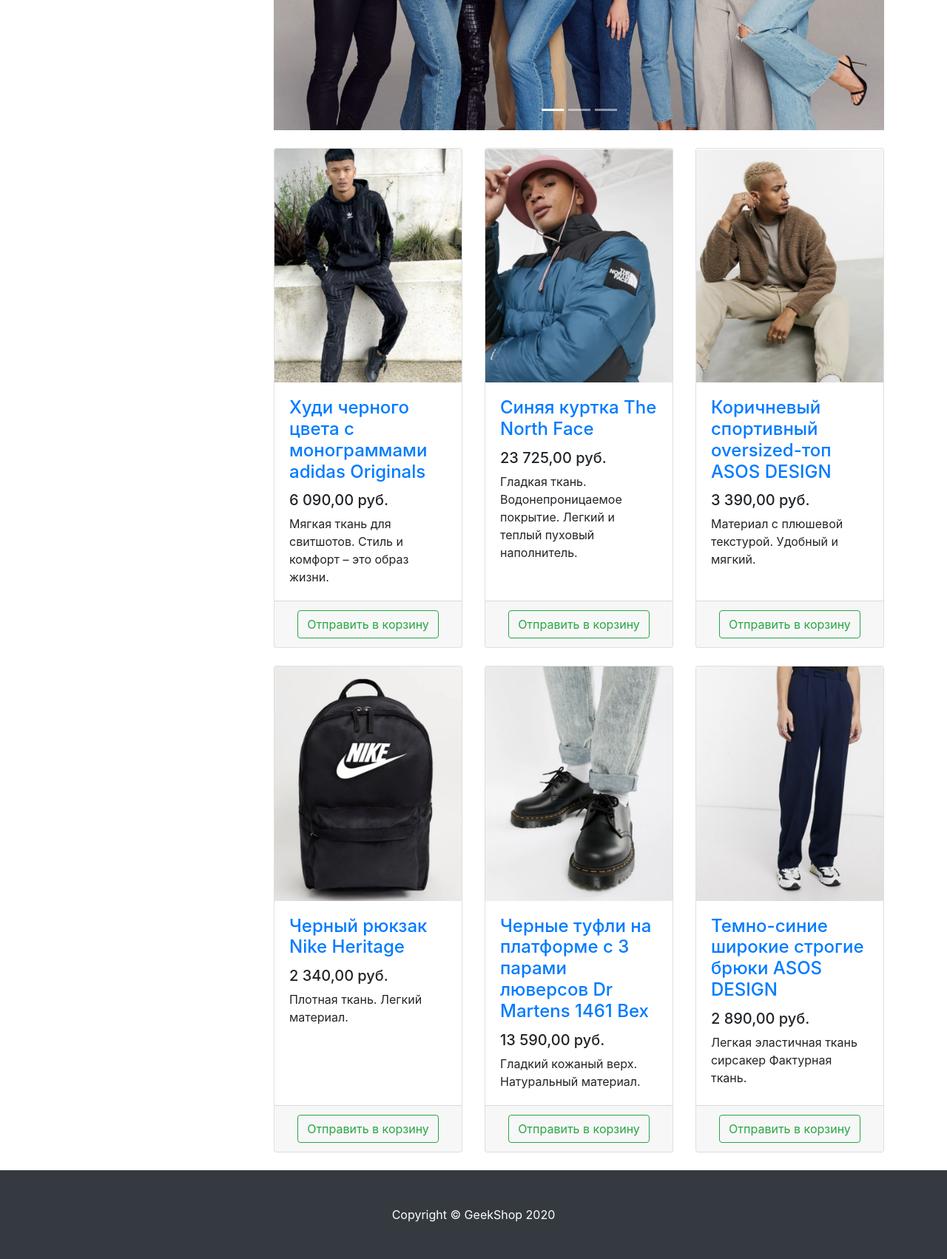
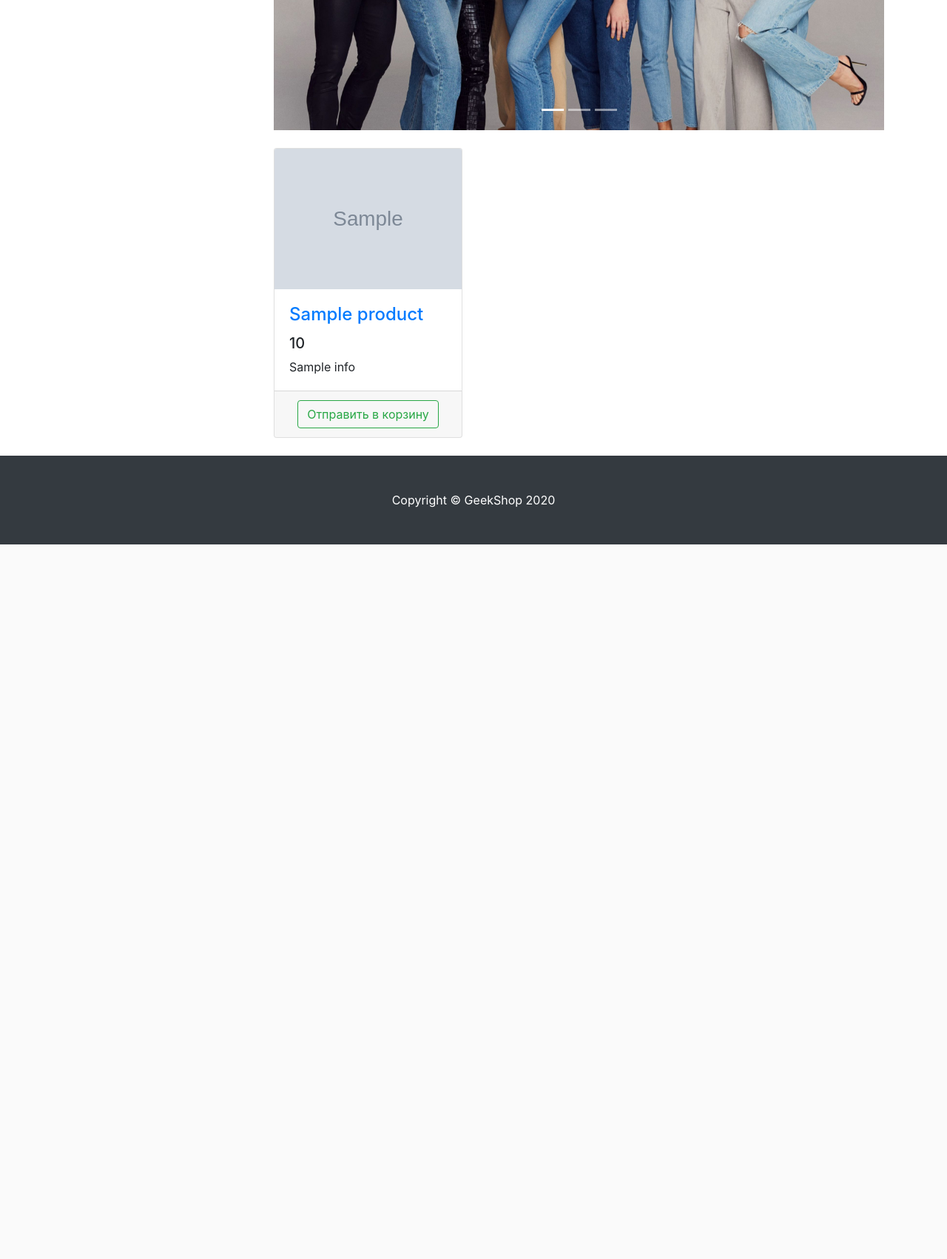
Before and after one commit to IvanCher-py/Geekshop_v1, a Django app: template mainapp/templates/mainapp/products.html in a window 1280 px wide. Shown: the part 399-2101 px from the top of the page at 74% size. After the commit the page ends 1135 px from the top, so only its background shows below. Run offline with Django 3.2, Linux system fonts and the light colour scheme; the template is opened without the code that fills it: most values are stand-ins (such as "Sample title", 1, 10 or a date in 2020); grey boxes marked "Sample" are stand-in pictures; some libraries are stand-ins or nearby versions.

Commit message:
added Product

```diff
--- a/mainapp/templates/mainapp/products.html
+++ b/mainapp/templates/mainapp/products.html
@@ -55,127 +55,27 @@
 
                 <div class="row">
 
+                    {% for product in products %}
                             <div class="col-lg-4 col-md-6 mb-4">
                                 <div class="card h-100">
                                     <a href="#">
                                         <img class="card-img-top"
-                                     src="/static/vendor/img/products/Adidas-hoodie.png"
+                                             src={{ product.foto }}
                                              alt="">
                                     </a>
                                     <div class="card-body">
                                         <h4 class="card-title">
-                                    <a href="#">Худи черного цвета с монограммами adidas Originals</a>
+                                            <a href="#">{{ product.name }}</a>
                                         </h4>
-                                <h5>6 090,00 руб.</h5>
-                                <p class="card-text">Мягкая ткань для свитшотов. Стиль и комфорт – это образ жизни.</p>
+                                        <h5>{{ product.price }}</h5>
+                                        <p class="card-text">{{ product.info }}</p>
                                     </div>
                                     <div class="card-footer text-center">
                                         <button type="button" class="btn btn-outline-success">Отправить в корзину</button>
                                     </div>
                                 </div>
                             </div>
-
-                    <div class="col-lg-4 col-md-6 mb-4">
-                        <div class="card h-100">
-                            <a href="#">
-                                <img class="card-img-top"
-                                     src="/static/vendor/img/products/Blue-jacket-The-North-Face.png" alt="">
-                            </a>
-                            <div class="card-body">
-                                <h4 class="card-title">
-                                    <a href="#">Синяя куртка The North Face</a>
-                                </h4>
-                                <h5>23 725,00 руб.</h5>
-                                <p class="card-text">
-                                    Гладкая ткань. Водонепроницаемое покрытие. Легкий и теплый пуховый наполнитель.
-                                </p>
-                            </div>
-                            <div class="card-footer text-center">
-                                <button type="button" class="btn btn-outline-success">Отправить в корзину</button>
-                            </div>
-                        </div>
-                    </div>
-
-                    <div class="col-lg-4 col-md-6 mb-4">
-                        <div class="card h-100">
-                            <a href="#">
-                                <img class="card-img-top"
-                                     src="/static/vendor/img/products/Brown-sports-oversized-top-ASOS-DESIGN.png"
-                                     alt="">
-                            </a>
-                            <div class="card-body">
-                                <h4 class="card-title">
-                                    <a href="#">Коричневый спортивный oversized-топ ASOS DESIGN</a>
-                                </h4>
-                                <h5>3 390,00 руб.</h5>
-                                <p class="card-text">Материал с плюшевой текстурой. Удобный и мягкий.</p>
-                            </div>
-                            <div class="card-footer text-center">
-                                <button type="button" class="btn btn-outline-success">Отправить в корзину</button>
-                            </div>
-                        </div>
-                    </div>
-
-                    <div class="col-lg-4 col-md-6 mb-4">
-                        <div class="card h-100">
-                            <a href="#">
-                                <img class="card-img-top"
-                                     src="/static/vendor/img/products/Black-Nike-Heritage-backpack.png"
-                                     alt="">
-                            </a>
-                            <div class="card-body">
-                                <h4 class="card-title">
-                                    <a href="#">Черный рюкзак Nike Heritage</a>
-                                </h4>
-                                <h5>2 340,00 руб.</h5>
-                                <p class="card-text">Плотная ткань. Легкий материал.</p>
-                            </div>
-                            <div class="card-footer text-center">
-                                <button type="button" class="btn btn-outline-success">Отправить в корзину</button>
-                            </div>
-                        </div>
-                    </div>
-
-                    <div class="col-lg-4 col-md-6 mb-4">
-                        <div class="card h-100">
-                            <a href="#">
-                                <img class="card-img-top"
-                                     src="/static/vendor/img/products/Black-Dr-Martens-shoes.png"
-                                     alt="">
-                            </a>
-                            <div class="card-body">
-                                <h4 class="card-title">
-                                    <a href="#">Черные туфли на платформе с 3 парами люверсов Dr Martens 1461 Bex</a>
-                                </h4>
-                                <h5>13 590,00 руб.</h5>
-                                <p class="card-text">Гладкий кожаный верх. Натуральный материал.</p>
-                            </div>
-                            <div class="card-footer text-center">
-                                <button type="button" class="btn btn-outline-success">Отправить в корзину</button>
-                            </div>
-                        </div>
-                    </div>
-
-                    <div class="col-lg-4 col-md-6 mb-4">
-                        <div class="card h-100">
-                            <a href="#">
-                                <img class="card-img-top"
-                                     src="/static/vendor/img/products/Dark-blue-wide-leg-ASOs-DESIGN-trousers.png"
-                                     alt="">
-                            </a>
-                            <div class="card-body">
-                                <h4 class="card-title">
-                                    <a href="#">Темно-синие широкие строгие брюки ASOS DESIGN</a>
-                                </h4>
-                                <h5>2 890,00 руб.</h5>
-                                <p class="card-text">Легкая эластичная ткань сирсакер Фактурная ткань.</p>
-                            </div>
-                            <div class="card-footer text-center">
-                                <button type="button" class="btn btn-outline-success">Отправить в корзину</button>
-                            </div>
-                        </div>
-                    </div>
-
+                    {% endfor %}
                 </div>
                 <!-- /.row -->
 
```
Also changed, not shown: mainapp/views.py (+9 -3 lines). Lines whose indentation alone changed are shown as unchanged.
